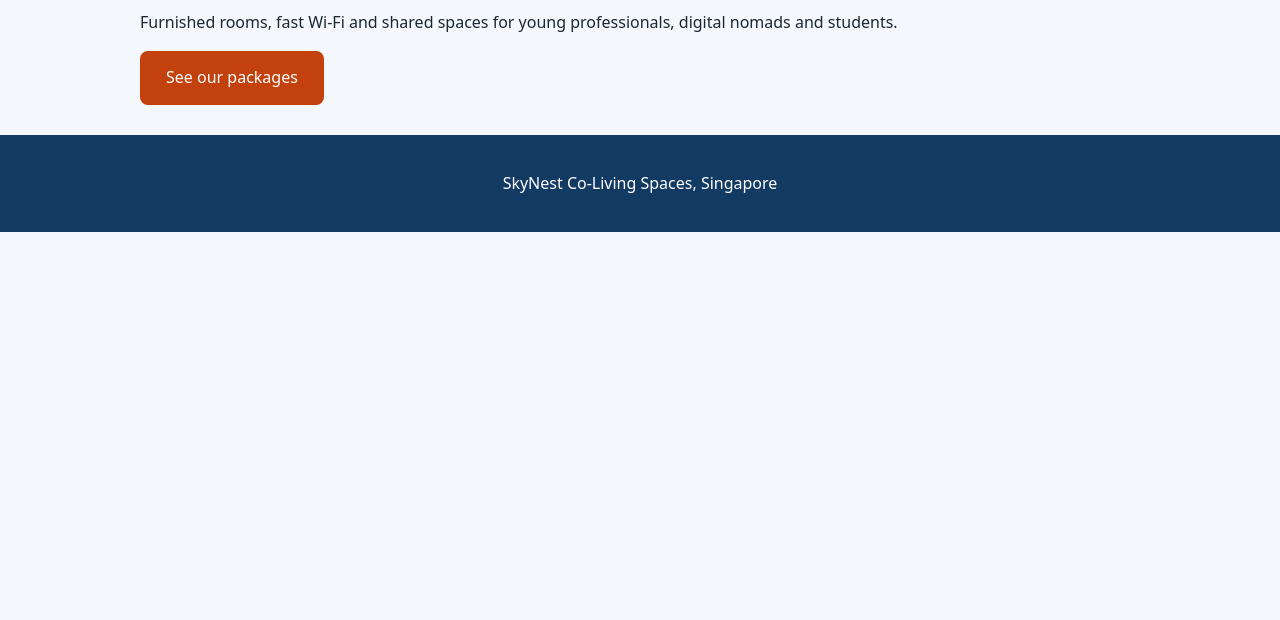
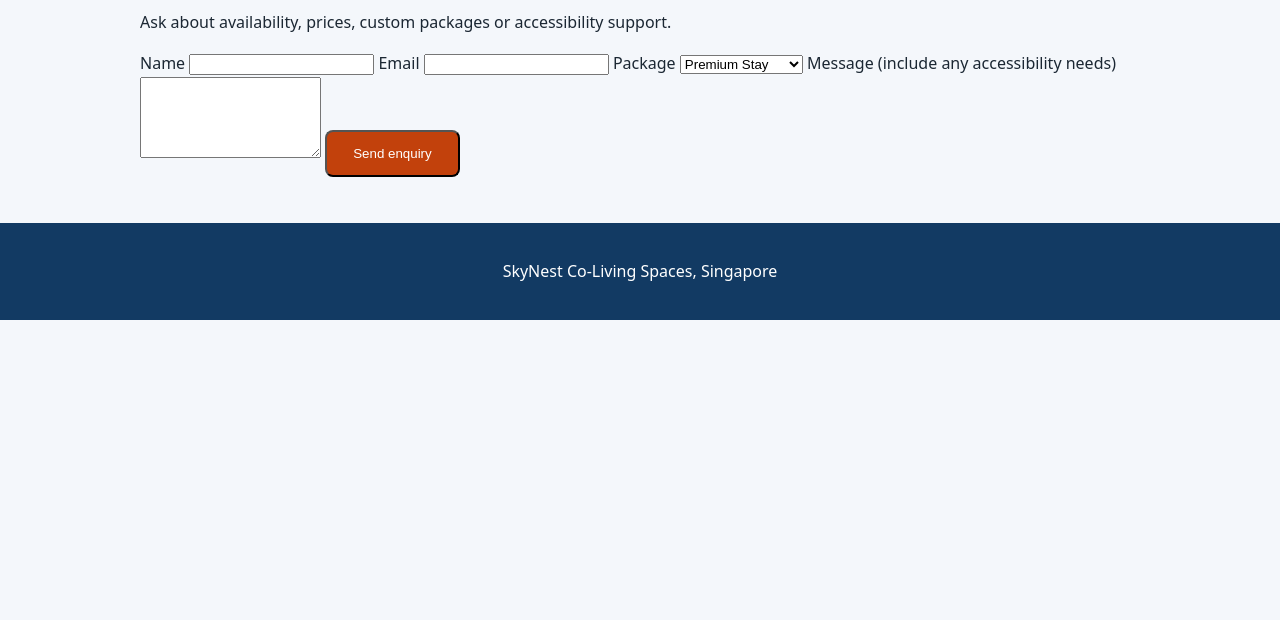
Before and after one commit to kesiaaju2710-svg/SkyNest, a plain HTML site: page contact.html in a window 1280 px wide. Shown: the part 180-800 px from the top of the page. Drawn offline with Linux system fonts and the light colour scheme.

Commit message:
Update contact.html

```diff
--- a/contact.html
+++ b/contact.html
@@ -1,4 +1,4 @@
-<!DOCTYPE html>
+<title>Contact | SkyNest Co-Living Spaces</title>
 <html lang="en">
 <head>
   <meta charset="utf-8">
@@ -19,9 +19,29 @@
   </header>
 
   <main>
-    <h1>Live, work and meet people in Singapore</h1>
-    <p>Furnished rooms, fast Wi-Fi and shared spaces for young professionals, digital nomads and students.</p>
-    <a class="button" href="accommodation.html">See our packages</a>
+   <h1>Contact us</h1>
+<p>Ask about availability, prices, custom packages or accessibility support.</p>
+
+<form action="mailto:info@skynest.example" method="post" enctype="text/plain">
+  <label for="name">Name</label>
+  <input id="name" name="name" type="text" required>
+
+  <label for="email">Email</label>
+  <input id="email" name="email" type="email" required>
+
+  <label for="package">Package</label>
+  <select id="package" name="package">
+    <option>Premium Stay</option>
+    <option>Standard Stay</option>
+    <option>Short-Term Stay</option>
+    <option>Custom package</option>
+  </select>
+
+  <label for="message">Message (include any accessibility needs)</label>
+  <textarea id="message" name="message" rows="5" required></textarea>
+
+  <button class="button" type="submit">Send enquiry</button>
+</form>
   </main>
 
   <footer>
```
